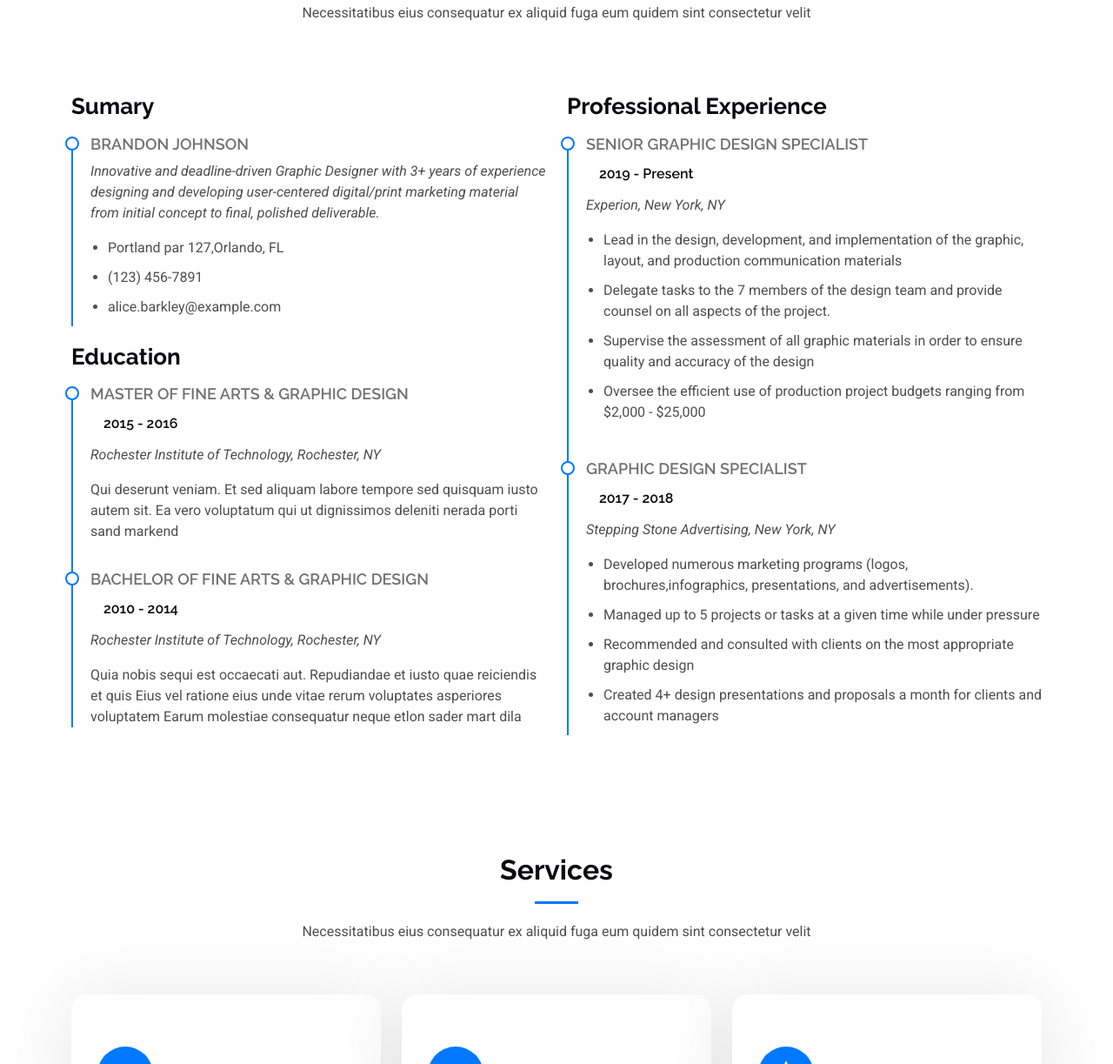
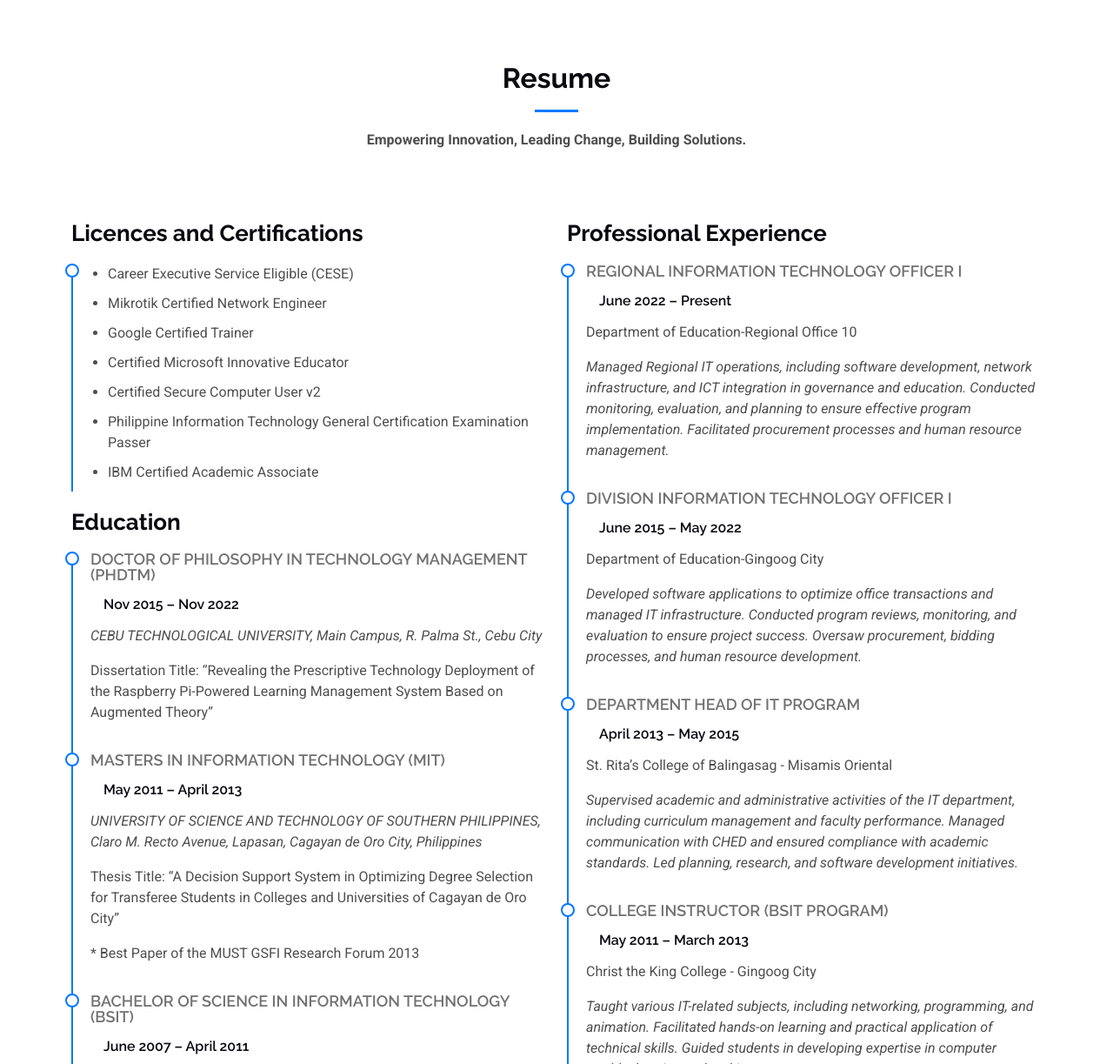
Before and after one commit to rjquirit/rjquirit.github.io, a plain HTML site: page index.html in a window 1280 px wide. Shown: the part 1577-2800 px from the top of the page at 87% size. Drawn offline with Linux system fonts and the light colour scheme.

Commit message:
updated banner, about, educ, exp

```diff
--- a/index.html
+++ b/index.html
@@ -4,7 +4,7 @@
 <head>
   <meta charset="utf-8">
   <meta content="width=device-width, initial-scale=1.0" name="viewport">
-  <title>RJQuirit</title>
+  <title>RJ_Quirit</title>
   <meta name="description" content="">
   <meta name="keywords" content="">
 
@@ -27,13 +27,7 @@
   <!-- Main CSS File -->
   <link href="assets/css/main.css" rel="stylesheet">
 
-  <!-- =======================================================
-  * Template Name: DevFolio
-  * Template URL: https://bootstrapmade.com/devfolio-bootstrap-portfolio-html-template/
-  * Updated: Aug 07 2024 with Bootstrap v5.3.3
-  * Author: BootstrapMade.com
-  * License: https://bootstrapmade.com/license/
-  ======================================================== -->
+
 </head>
 
 <body class="index-page">
@@ -44,7 +38,7 @@
       <a href="index.html" class="logo d-flex align-items-center">
         <!-- Uncomment the line below if you also wish to use an image logo -->
         <!-- <img src="assets/img/logo.png" alt=""> -->
-        <h1 class="sitename">RJQuirit</h1>
+        <h1 class="sitename">RJ Quirit</h1>
       </a>
 
       <nav id="navmenu" class="navmenu">
@@ -106,7 +100,7 @@
               </div>
               <div class="col-lg-7 about-info">
                 <p><strong>Name: </strong> <span>Renel Jay Quirit</span></p>
-                <p><strong>Profile: </strong> <span>Full stack developer</span></p>
+                <p><strong>Profile: </strong> <span>DevOps Engineer</span></p>
                 <p><strong>Email: </strong> <span>quirit143@gmail.com</span></p>
                 <p><strong>Phone: </strong> <span>(+63) 9173977968</span></p>
               </div>
@@ -117,30 +111,30 @@
               <h5>Skills</h5>
 
               <div class="progress">
-                <span class="skill"><span>HTML</span> <i class="val">100%</i></span>
-                <div class="progress-bar-wrap">
-                  <div class="progress-bar" role="progressbar" aria-valuenow="100" aria-valuemin="0" aria-valuemax="100"></div>
-                </div>
-              </div><!-- End Skills Item -->
-
-              <div class="progress">
-                <span class="skill"><span>CSS</span> <i class="val">90%</i></span>
+                <span class="skill"><span>Server Configurations (Linux, NginX, Apache)</span> <i class="val">90%</i></span>
                 <div class="progress-bar-wrap">
                   <div class="progress-bar" role="progressbar" aria-valuenow="90" aria-valuemin="0" aria-valuemax="100"></div>
                 </div>
               </div><!-- End Skills Item -->
 
               <div class="progress">
-                <span class="skill"><span>JavaScript</span> <i class="val">75%</i></span>
+                <span class="skill"><span>Front-End (ReactJS, ShadUI, Bootstrap)</span> <i class="val">75%</i></span>
                 <div class="progress-bar-wrap">
                   <div class="progress-bar" role="progressbar" aria-valuenow="75" aria-valuemin="0" aria-valuemax="100"></div>
                 </div>
               </div><!-- End Skills Item -->
 
               <div class="progress">
-                <span class="skill"><span>Photoshop</span> <i class="val">55%</i></span>
+                <span class="skill"><span>Back-End (Laravel, PHP, ASP, Python) </span> <i class="val">85%</i></span>
                 <div class="progress-bar-wrap">
-                  <div class="progress-bar" role="progressbar" aria-valuenow="55" aria-valuemin="0" aria-valuemax="100"></div>
+                  <div class="progress-bar" role="progressbar" aria-valuenow="85" aria-valuemin="0" aria-valuemax="100"></div>
+                </div>
+              </div><!-- End Skills Item -->
+
+              <div class="progress">
+                <span class="skill"><span>Database (MySQL, MSSQL, MariaDB)</span> <i class="val">80%</i></span>
+                <div class="progress-bar-wrap">
+                  <div class="progress-bar" role="progressbar" aria-valuenow="80" aria-valuemin="0" aria-valuemax="100"></div>
                 </div>
               </div><!-- End Skills Item -->
 
@@ -150,22 +144,17 @@
           <div class="col-md-6">
             <div class="about-me">
               <h4>About me</h4>
+
               <p>
-                Curabitur non nulla sit amet nisl tempus convallis quis ac lectus. Curabitur arcu erat, accumsan id
-                imperdiet et, porttitor
-                at sem. Praesent sapien massa, convallis a pellentesque nec, egestas non nisi. Nulla
-                porttitor accumsan tincidunt.
+                As a passionate speaker and advocate for digital transformation, I inspire individuals and organizations to embrace technology as a driver of growth. With a Ph.D. in Technology Management and extensive experience in public service and education, I deliver talks focused on digital leadership, innovation, and emerging technologies. My goal is to empower audiences to lead and adapt in an evolving digital world.
               </p>
-              <p>
-                Mauris blandit aliquet elit, eget tincidunt nibh pulvinar a. Vivamus suscipit tortor eget felis
-                porttitor volutpat. Vestibulum
-                ac diam sit amet quam vehicula elementum sed sit amet dui. porttitor at sem.
+            <p>
+As an IT Project Manager, I have led strategic initiatives that transformed operations, enhanced service delivery, and promoted efficiency across sectors. I believe in combining strong project management methodologies with innovation, collaboration, and data-driven decision-making. My leadership has been recognized with multiple awards for excellence and service innovation.
               </p>
-              <p>
-                Nulla porttitor accumsan tincidunt. Quisque velit nisi, pretium ut lacinia in, elementum id enim.
-                Nulla porttitor accumsan
-                tincidunt. Mauris blandit aliquet elit, eget tincidunt nibh pulvinar a.
+            <p>
+As a DevOps Engineer, I specialize in developing custom solutions that solve organizational challenges and streamline workflows. My expertise spans systems development, data management, and cybersecurity. I am committed to using technology to create impactful, sustainable, and user-centered solutions for the future.
               </p>
+
             </div>
           </div>
         </div>
@@ -180,7 +169,7 @@
       <!-- Section Title -->
       <div class="container section-title" data-aos="fade-up">
         <h2>Resume</h2>
-        <p>Necessitatibus eius consequatur ex aliquid fuga eum quidem sint consectetur velit</p>
+        <p><b>Empowering Innovation, Leading Change, Building Solutions.</b></p>
       </div><!-- End Section Title -->
 
       <div class="container">
@@ -188,61 +177,78 @@
         <div class="row">
 
           <div class="col-lg-6" data-aos="fade-up" data-aos-delay="100">
-            <h3 class="resume-title">Sumary</h3>
+                        <h3 class="resume-title">Licences and Certifications</h3>
 
             <div class="resume-item pb-0">
-              <h4>Brandon Johnson</h4>
-              <p><em>Innovative and deadline-driven Graphic Designer with 3+ years of experience designing and developing user-centered digital/print marketing material from initial concept to final, polished deliverable.</em></p>
               <ul>
-                <li>Portland par 127,Orlando, FL</li>
-                <li>(123) 456-7891</li>
-                <li>alice.barkley@example.com</li>
+                <li>Career Executive Service Eligible (CESE)</li>
+                <li>Mikrotik Certified Network Engineer</li>
+                <li>Google Certified Trainer</li>
+                <li>Certified Microsoft Innovative Educator</li>
+                <li>Certified Secure Computer User v2</li>
+                <li>Philippine Information Technology General Certification Examination Passer</li>
+                <li>IBM Certified Academic Associate</li>
               </ul>
-            </div><!-- Edn Resume Item -->
+            </div><!-- End Resume Item -->
 
-            <h3 class="resume-title">Education</h3>
+          <h3 class="resume-title">Education</h3>
             <div class="resume-item">
-              <h4>Master of Fine Arts &amp; Graphic Design</h4>
-              <h5>2015 - 2016</h5>
-              <p><em>Rochester Institute of Technology, Rochester, NY</em></p>
-              <p>Qui deserunt veniam. Et sed aliquam labore tempore sed quisquam iusto autem sit. Ea vero voluptatum qui ut dignissimos deleniti nerada porti sand markend</p>
-            </div><!-- Edn Resume Item -->
+              <h4>Doctor of Philosophy in Technology Management (PhDTM)</h4>
+              <h5>Nov 2015 – Nov 2022</h5>
+              <p><em>CEBU TECHNOLOGICAL UNIVERSITY, Main Campus, R. Palma St., Cebu City</em></p>
+              <p>Dissertation Title: “Revealing the Prescriptive Technology Deployment of the Raspberry Pi-Powered Learning Management System Based on Augmented Theory”</p>
+
+            </div><!-- End Resume Item -->
 
             <div class="resume-item">
-              <h4>Bachelor of Fine Arts &amp; Graphic Design</h4>
-              <h5>2010 - 2014</h5>
-              <p><em>Rochester Institute of Technology, Rochester, NY</em></p>
-              <p>Quia nobis sequi est occaecati aut. Repudiandae et iusto quae reiciendis et quis Eius vel ratione eius unde vitae rerum voluptates asperiores voluptatem Earum molestiae consequatur neque etlon sader mart dila</p>
-            </div><!-- Edn Resume Item -->
+              <h4>Masters in Information Technology (MIT)</h4>
+              <h5>May 2011 – April 2013</h5>
+              <p><em>UNIVERSITY OF SCIENCE AND TECHNOLOGY OF SOUTHERN PHILIPPINES, Claro M. Recto Avenue, Lapasan, Cagayan de Oro City, Philippines</em></p>
+              <p>Thesis Title: “A Decision Support System in Optimizing Degree Selection for Transferee Students in Colleges and Universities of Cagayan de Oro City”</p>
+              <p>* Best Paper of the MUST GSFI Research Forum 2013</p>
+
+            </div><!-- End Resume Item -->
+
+            <div class="resume-item">
+              <h4>Bachelor of Science in Information Technology (BSIT)</h4>
+              <h5>June 2007 – April 2011</h5>
+              <p><em>CENTRAL MINDANAO UNIVERSITY, University Town, Musuan, Bukidnon, Philippines</em></p>
+              <p>* Academic Scholar from 2007-2011</p>
+
+            </div><!-- End Resume Item -->
 
           </div>
 
-          <div class="col-lg-6" data-aos="fade-up" data-aos-delay="200">
+                    <div class="col-lg-6" data-aos="fade-up" data-aos-delay="200">
             <h3 class="resume-title">Professional Experience</h3>
-            <div class="resume-item">
-              <h4>Senior graphic design specialist</h4>
-              <h5>2019 - Present</h5>
-              <p><em>Experion, New York, NY </em></p>
-              <ul>
-                <li>Lead in the design, development, and implementation of the graphic, layout, and production communication materials</li>
-                <li>Delegate tasks to the 7 members of the design team and provide counsel on all aspects of the project. </li>
-                <li>Supervise the assessment of all graphic materials in order to ensure quality and accuracy of the design</li>
-                <li>Oversee the efficient use of production project budgets ranging from $2,000 - $25,000</li>
-              </ul>
-            </div><!-- Edn Resume Item -->
 
             <div class="resume-item">
-              <h4>Graphic design specialist</h4>
-              <h5>2017 - 2018</h5>
-              <p><em>Stepping Stone Advertising, New York, NY</em></p>
-              <ul>
-                <li>Developed numerous marketing programs (logos, brochures,infographics, presentations, and advertisements).</li>
-                <li>Managed up to 5 projects or tasks at a given time while under pressure</li>
-                <li>Recommended and consulted with clients on the most appropriate graphic design</li>
-                <li>Created 4+ design presentations and proposals a month for clients and account managers</li>
-              </ul>
-            </div><!-- Edn Resume Item -->
+              <h4>REGIONAL INFORMATION TECHNOLOGY OFFICER I</h4>
+              <h5>June 2022 – Present</h5>
+              <p>Department of Education-Regional Office 10</p>
+              <p><em>Managed Regional IT operations, including software development, network infrastructure, and ICT integration in governance and education. Conducted monitoring, evaluation, and planning to ensure effective program implementation. Facilitated procurement processes and human resource management.</em></p>
+            </div><!-- End Resume Item -->
 
+            <div class="resume-item">
+              <h4>DIVISION INFORMATION TECHNOLOGY OFFICER I</h4>
+              <h5>June 2015 – May 2022</h5>
+              <p>Department of Education-Gingoog City</p>
+              <p><em>Developed software applications to optimize office transactions and managed IT infrastructure. Conducted program reviews, monitoring, and evaluation to ensure project success. Oversaw procurement, bidding processes, and human resource development.</em></p>
+            </div><!-- End Resume Item -->
+
+            <div class="resume-item">
+              <h4>DEPARTMENT HEAD of IT Program</h4>
+              <h5>April 2013 – May 2015</h5>
+              <p>St. Rita’s College of Balingasag - Misamis Oriental</p>
+              <p><em>Supervised academic and administrative activities of the IT department, including curriculum management and faculty performance. Managed communication with CHED and ensured compliance with academic standards. Led planning, research, and software development initiatives.</em></p>
+            </div><!-- End Resume Item -->
+
+            <div class="resume-item">
+              <h4>COLLEGE INSTRUCTOR (BSIT Program)</h4>
+              <h5>May 2011 – March 2013</h5>
+              <p>Christ the King College - Gingoog City</p>
+              <p><em>Taught various IT-related subjects, including networking, programming, and animation. Facilitated hands-on learning and practical application of technical skills. Guided students in developing expertise in computer troubleshooting and architecture.</em></p>
+            </div><!-- End Resume Item -->
           </div>
 
         </div>
```
Also changed, not shown: assets/img/hero-img.jpg, assets/img/profile-img.jpg, 1 other file.
